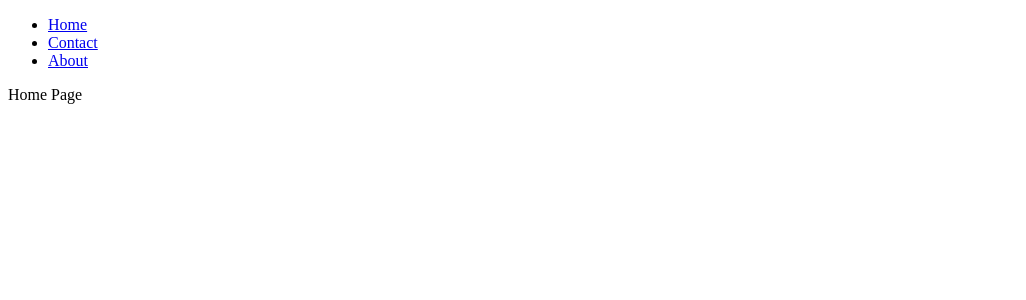
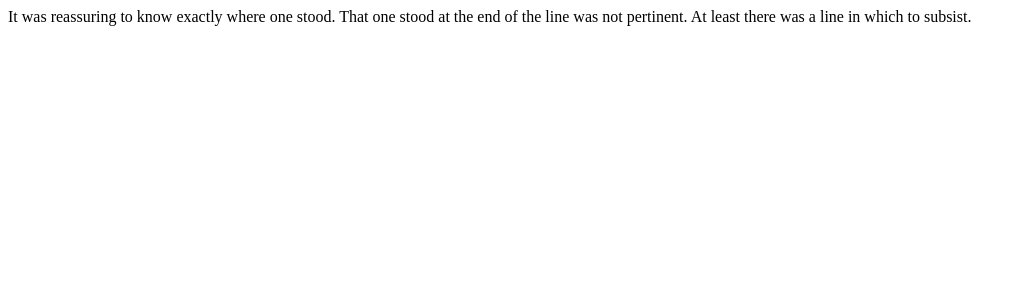
Before and after one commit to Ankit4Dec/React_Sessions, a React (Vite) app in the folder React Learning/React Questions/Practice Problems/: page / in a window 1280 px wide. Shown: the top 300 px of the page, without its empty margins (0-1026 px from the left). Built offline with nearby package versions, Linux system fonts and the light colour scheme.

Commit message:
Random Quote from Array

```diff
--- a/React Learning/React Questions/Practice Problems/src/App.jsx
+++ b/React Learning/React Questions/Practice Problems/src/App.jsx
@@ -6,6 +6,7 @@ import { Four } from "./components/Four";
 import { Nine } from "./components/Nine";
 import { Seven } from "./components/Seven";
 import { Six } from "./components/Six";
+import { Ten } from "./components/Ten";
 import { Three } from "./components/Three";
 import { Two } from "./components/Two";
 
@@ -20,7 +21,8 @@ function App() {
       {/* <Six /> */}
       {/* <Seven /> */}
       {/* <Eight /> */}
-      <Nine />
+      {/* <Nine /> */}
+      <Ten />
     </>
   );
 }
--- /dev/null
+++ b/React Learning/React Questions/Practice Problems/src/components/Ten.jsx
@@ -0,0 +1,20 @@
+// Create a component that displays a random quote each time it is rendered.
+
+export const Ten = () => {
+  const quote = [
+    "It was reassuring to know exactly where one stood. That one stood at the end of the line was not pertinent. At least there was a line in which to subsist.",
+    "Illegal aliens have always been a problem in the United States. Ask any Indian.",
+    "The ability to simplify means to eliminate the unnecessary so that the necessary may speak.",
+    "If people never did silly things, nothing intelligent would ever get done.",
+    "People want economy and they will pay any price to get it.",
+  ];
+
+  const randomIndex = Math.floor(Math.random() * quote.length);
+  const quotes = quote[randomIndex];
+
+  return (
+    <>
+      <div>{quotes}</div>
+    </>
+  );
+};
```
